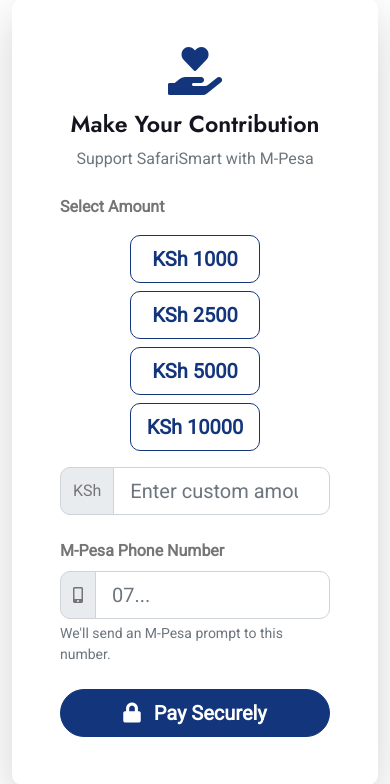
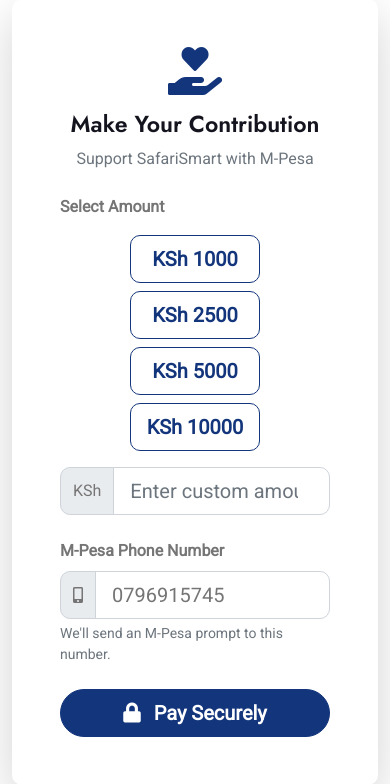
Before and after one commit to owuorviny109/SafariSmart, a Django app: page /payments/ in a window 390 px wide. Shown: the part 5001-5785 px from the top of the page. Run offline with Django 5.2, Linux system fonts and the light colour scheme; data comes from the database, SQL or seed files in the repository; data that the repository does not hold is empty; some libraries are stand-ins or nearby versions.

Commit message:
Update sponsorship page: Set default test phone number
Pre-filled the M-Pesa phone number input with 0796915745 for easier testing.

```diff
--- a/templates/payments/sponsorship.html
+++ b/templates/payments/sponsorship.html
@@ -272,7 +272,7 @@
                             <div class="input-group">
                                 <span class="input-group-text"><i class="fas fa-mobile-alt"></i></span>
                                 <input type="tel" id="phone" class="form-control form-control-lg" placeholder="07..."
-                                    required>
+                                    value="0796915745" required>
                             </div>
                             <div class="form-text">We'll send an M-Pesa prompt to this number.</div>
                         </div>
```
